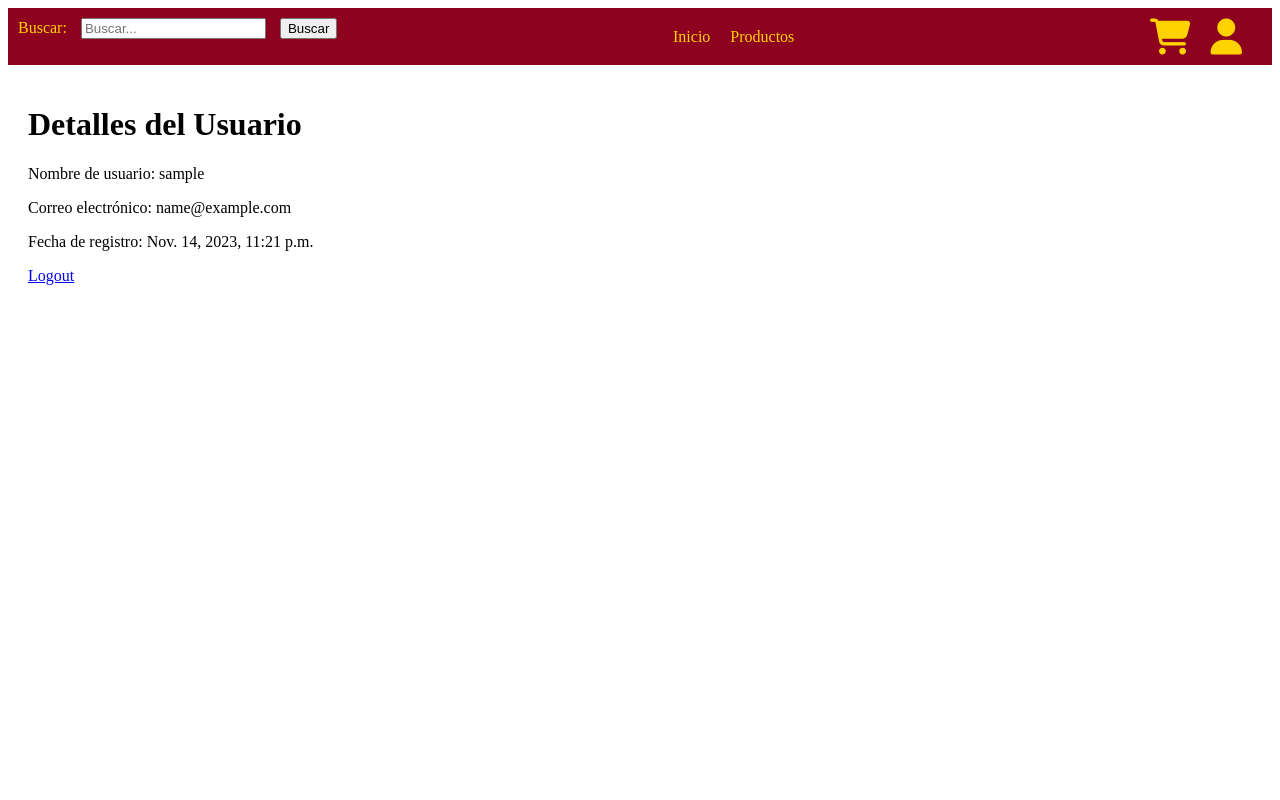
After one commit to Elemental-develop/Alquiler-de-autocaravanas, a Django app: page /cuenta/ in a window 1280 px wide. The commit adds this page. Run offline with Django 4.2, Linux system fonts and the light colour scheme; the visitor is signed in with stand-in values (Sample User, id 1).

Commit message:
feat: login and register users

```diff
--- a/ProyectoPGPI/templates/base.html
+++ b/ProyectoPGPI/templates/base.html
@@ -2,10 +2,16 @@
 
     <link rel='stylesheet' href='https://cdnjs.cloudflare.com/ajax/libs/font-awesome/6.4.2/css/all.min.css'>
     <style>
-
         .fa-cart-shopping {
             font-size: 36px;
+            color: #ffd200
         }
+
+        .fa-user {
+            font-size: 36px;
+            color: #ffd200;
+        }
+
         #navbar {
             display: flex;
             justify-content: space-between;
@@ -48,14 +54,13 @@
     </style>
     <meta name="viewport" content="width=device-width, initial-scale=1.0">
 </head>
+
 <body>
-
-
     <!-- Barra de búsqueda y navegación -->
     <div id="navbar">
         <div id="search-bar">
             <form method="get" action="/">
-                <label for="id_query" style="color: #ffd200" >Buscar:</label>
+                <label for="id_query" style="color: #ffd200">Buscar:</label>
                 <input type="text" name="buscar" placeholder="Buscar..." class="form-control">
                 <button type="submit">Buscar</button>
             </form>
@@ -65,12 +70,18 @@
             <a href="/productos/" style="color: #ffd200">Productos</a>
             <!-- Agrega más elementos de menú según sea necesario -->
         </div>
-        <a href="/carrito" title="Ir al carrito de compras">
-            <i class="fas fa-cart-shopping" style="color: #ffd200"></i>
-        </a>
+        <div id="nav-links">
+            <a href="/carrito" title="Ir al carrito de compras">
+                <i class="fas fa-cart-shopping"></i>
+            </a>
+            <a href="/cuenta" title="Ir a mi cuenta">
+                <i class="fa-solid fa-user"></i>
+            </a>
+        </div>
     </div>
 
     <!-- Contenido específico de cada página -->
     <div id="content">
         {% block content %}{% endblock %}
     </div>
+</body>
--- /dev/null
+++ b/ProyectoPGPI/templates/cuenta.html
@@ -0,0 +1,13 @@
+{% extends 'base.html' %}
+<body>
+    {% block content %}
+
+    <h1>Detalles del Usuario</h1>
+
+    <p>Nombre de usuario: {{ user.username }}</p>
+    <p>Correo electrónico: {{ user.email }}</p>
+    <p>Fecha de registro: {{ user.date_joined }}</p>
+    <a href="/logout/">Logout</a>
+
+    {% endblock %}
+</body>
--- a/ProyectoPGPI/urls.py
+++ b/ProyectoPGPI/urls.py
@@ -15,16 +15,20 @@ Including another URLconf
     2. Add a URL to urlpatterns:  path('blog/', include('blog.urls'))
 """
 from django.contrib import admin
-from django.urls import path
+from django.urls import include, path
 
 from producto.views import lista_productos, detalles_producto
-from .views import home
+from .views import home, registro, cuenta, logout_cuenta
+
 
 urlpatterns = [
     path('admin/', admin.site.urls),
-    path('', home),
+    path('', home, name='home'),
     path('productos/', lista_productos, name='lista_productos'),
-    path('productos/<int:producto_id>/', detalles_producto, name='detalles_producto')
-
+    path('productos/<int:producto_id>/', detalles_producto, name='detalles_producto'),
+    path('accounts/', include('django.contrib.auth.urls')),
+    path('accounts/register/', registro, name="registro"),
+    path('cuenta/', cuenta, name='cuenta'),
+    path('logout/', logout_cuenta, name='logout')
 
 ]
--- a/ProyectoPGPI/views.py
+++ b/ProyectoPGPI/views.py
@@ -1,6 +1,9 @@
 from django.shortcuts import get_object_or_404, render, redirect
+from ProyectoPGPI.forms import CustomUserCreationForm
 from producto.models import Producto
 from django.db.models import Q
+from django.contrib.auth import login, logout
+from django.contrib.auth.decorators import login_required
 
 
 def home(request):
@@ -12,3 +15,28 @@ def home(request):
         ).distinct
         return render(request, "lista_productos.html", {'productos': productos})
     return render(request, "home.html")
+
+def registro(request):
+    data = {
+        'form': CustomUserCreationForm()
+    }
+    if request.method == 'POST':
+        user_creation_form = CustomUserCreationForm(data=request.POST)
+
+        if user_creation_form.is_valid():
+            user = user_creation_form.save()
+
+            login(request, user)
+            return redirect('home')
+        else:
+            data['mensaje'] = 'Ha habido un error en el formulario'
+    return render(request, "registro.html", data)
+
+@login_required
+def cuenta(request):
+    return render(request, "cuenta.html", {'user': request.user})
+
+@login_required
+def logout_cuenta(request):
+    logout(request)
+    return redirect('home')
```
Also changed, not shown: ProyectoPGPI/forms.py (+14 -2 lines), ProyectoPGPI/settings.py (+9 -0 lines), ProyectoPGPI/templates/registration/login.html (added, +24 -0 lines), ProyectoPGPI/templates/registro.html (added, +22 -0 lines).
